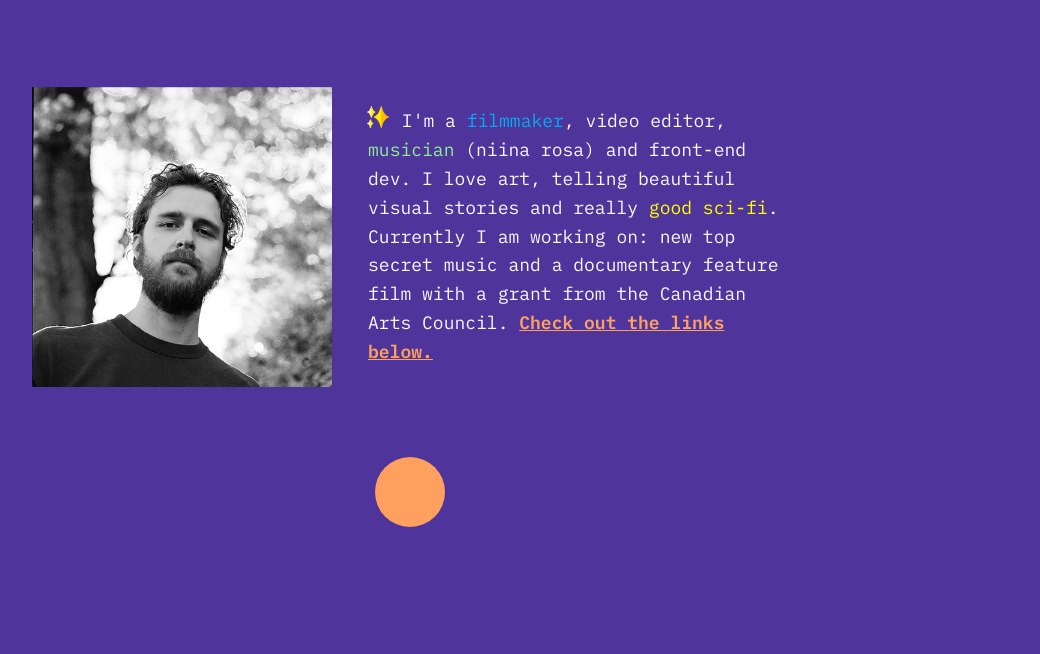
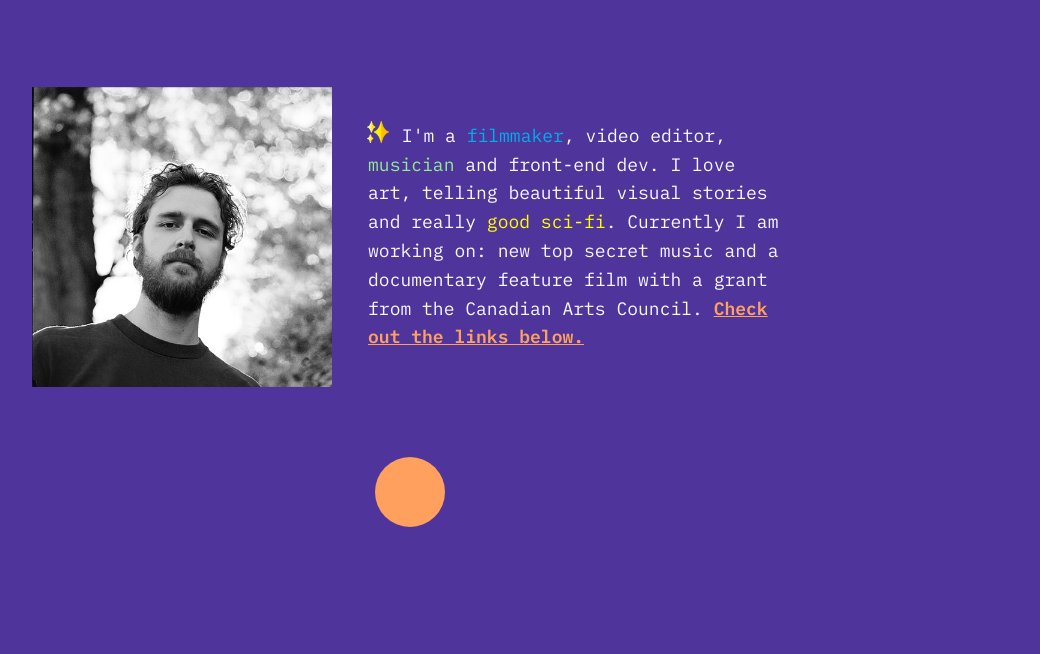
Before and after one commit to mitchelreed/madeByMitchPortfolio, a plain HTML site: page index.html in a window 1280 px wide. Shown: the part 143-797 px from the top of the page, without its empty margins (230-1270 px from the left). Drawn offline with nearby package versions, Linux system fonts and the light colour scheme.

Commit message:
taken out a piece

```diff
--- a/index.html
+++ b/index.html
@@ -48,7 +48,7 @@
 				</div>
 
 				<p class="bio scroll"><span class="firstLetter"><img src="./assets/star.png" alt="star"></span> I'm a <a class="filmLink" href="#filmLink">filmmaker</a>, video editor,
-					<a class="musicLink" href="#musicLinkTwo">musician</a> (niina rosa) and front-end dev. <span class="alterEgo">I've been known to have more than one alter-ego.</span> I love art, telling beautiful visual stories and really <a class="goodSci" href="https://www.goodreads.com/book/show/20518872-the-three-body-problem" target="_blank">good sci-fi</a>. Currently I am working on: new top secret music and a documentary feature film with a grant from the Canadian Arts Council. <span class="check"><a href="#musicLink">Check out the links below.</a></span>
+					<a class="musicLink" href="#musicLinkTwo">musician</a> and front-end dev. <span class="alterEgo">I've been known to have more than one alter-ego.</span> I love art, telling beautiful visual stories and really <a class="goodSci" href="https://www.goodreads.com/book/show/20518872-the-three-body-problem" target="_blank">good sci-fi</a>. Currently I am working on: new top secret music and a documentary feature film with a grant from the Canadian Arts Council. <span class="check"><a href="#musicLink">Check out the links below.</a></span>
 				</p>
 			</div>
 			<div class="circleContainer">
```
